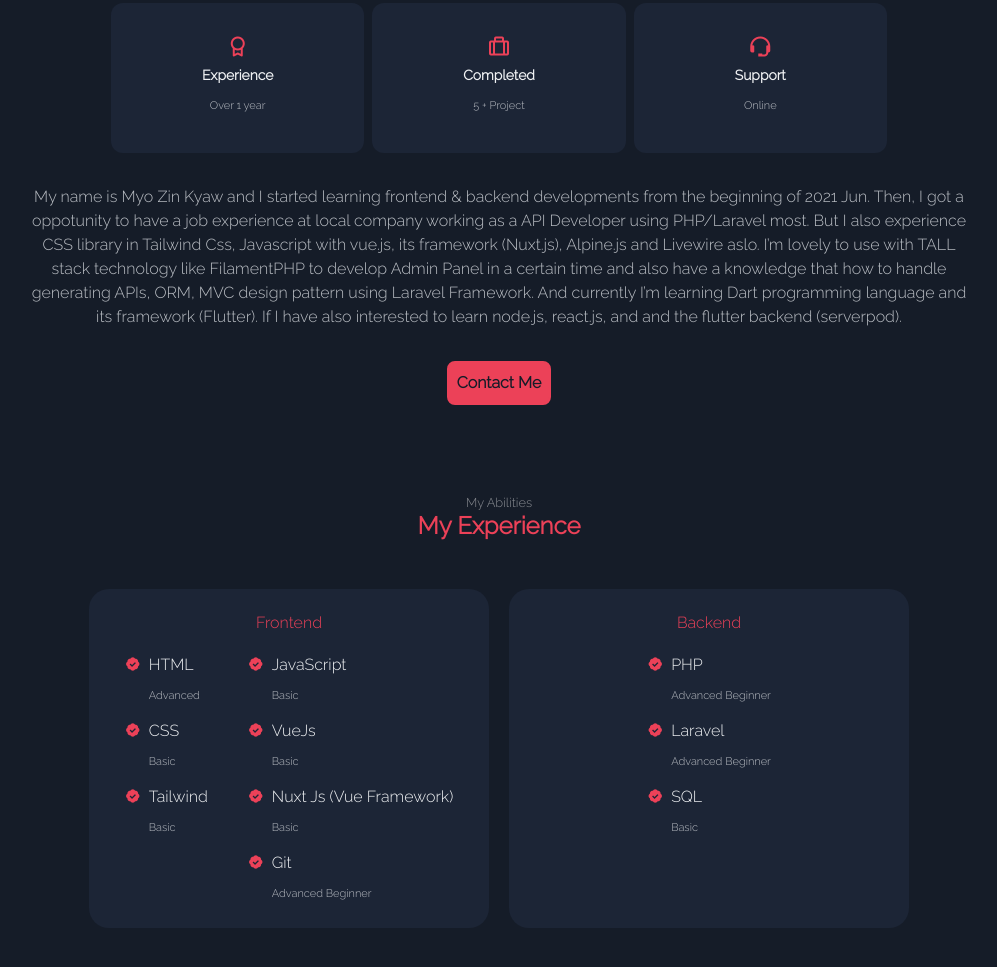
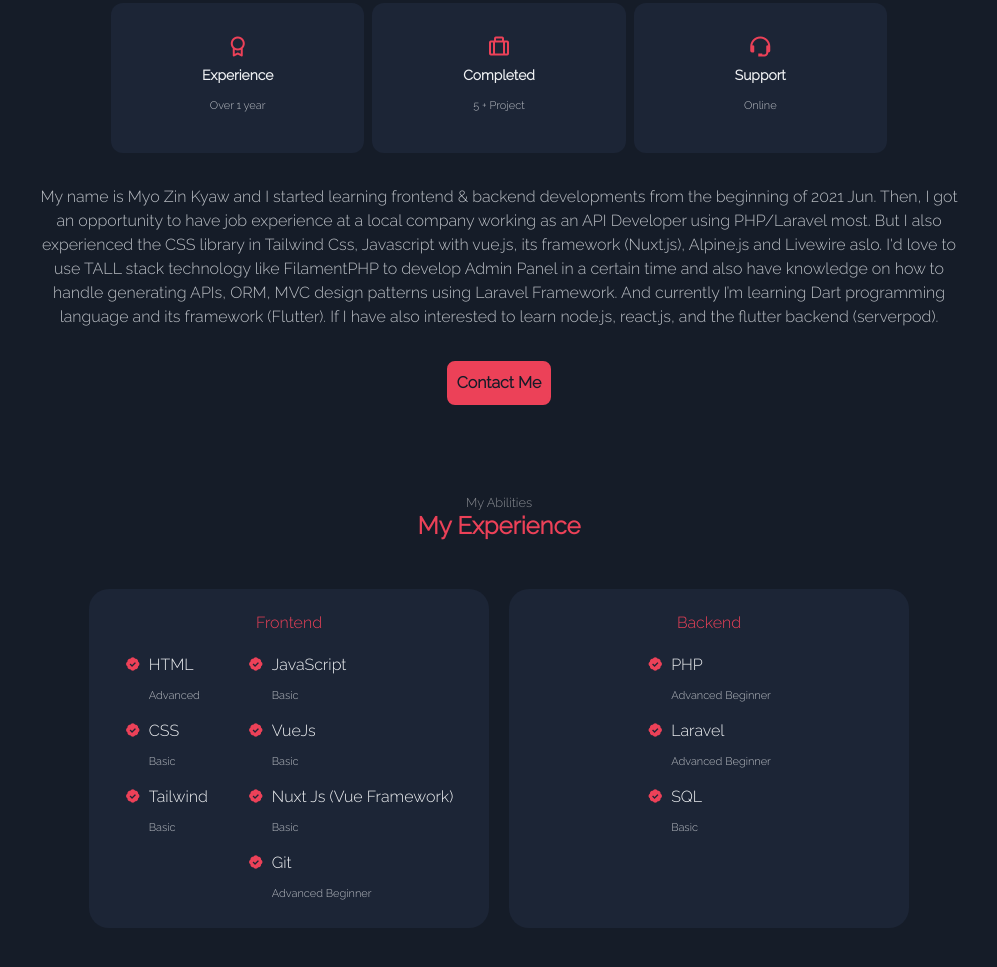
Before and after one commit to myozin-kyaw/myozinkyaw.github.io, a plain HTML site: page index.html in a window 1280 px wide. Shown: the part 1173-2140 px from the top of the page, without its empty margins (141-1138 px from the left). Drawn offline with nearby package versions, Linux system fonts and the light colour scheme.

Commit message:
info update

```diff
--- a/index.html
+++ b/index.html
@@ -163,13 +163,13 @@
 
           <p class="about_description">
             My name is Myo Zin Kyaw and I started learning frontend & backend developments from the beginning of 2021
-            Jun. Then, I got a oppotunity to have a job experience at local company working as a API Developer
-            using PHP/Laravel most. But I also experience CSS
-            library in Tailwind Css, Javascript with vue.js, its framework (Nuxt.js), Alpine.js and Livewire aslo. I’m
-            lovely to use with TALL stack technology like FilamentPHP to develop Admin Panel in a certain time and also
-            have a knowledge that how to handle generating APIs, ORM, MVC design pattern using Laravel Framework. And
-            currently I’m learning Dart programming language and its framework (Flutter). If I have also interested to
-            learn node.js, react.js, and and the flutter backend (serverpod).
+            Jun. Then, I got an opportunity to have job experience at a local company working as an API Developer using
+            PHP/Laravel most. But I also experienced the CSS library in Tailwind Css, Javascript with vue.js, its
+            framework (Nuxt.js), Alpine.js and Livewire aslo. I'd love to use TALL stack technology like FilamentPHP to
+            develop Admin Panel in a certain time and also have knowledge on how to handle generating APIs, ORM, MVC
+            design patterns using Laravel Framework. And currently I’m learning Dart programming language and its
+            framework (Flutter). If I have also interested to learn node.js, react.js, and the flutter backend
+            (serverpod).
           </p>
 
           <a href="mailto:myozinkyaw103@gmail.com" target="_blank" class="button btn-main p-2 fw-bold">Contact Me</a>
```
